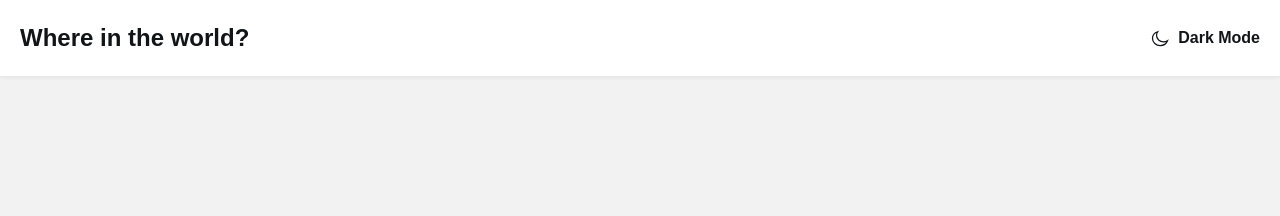
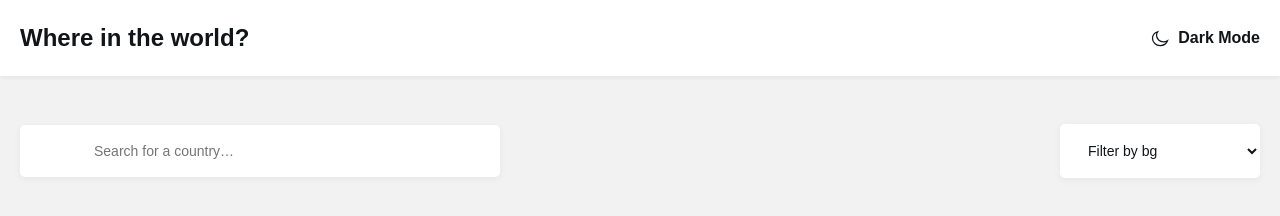
Before and after one commit to Hayotbek-Turgunov/Countries2, a plain HTML site: page index.html in a window 1280 px wide. Drawn offline with Linux system fonts and the light colour scheme; a web font is replaced by a local one.

Commit message:
Add filters section

```diff
--- a/css/styles.css
+++ b/css/styles.css
@@ -106,6 +106,8 @@ a{
 /* MAIN-CONTENT */
 .main-content{
   flex-grow:1;
+  padding-top: 48px;
+  padding-bottom: 48px;
 }
 
 /* SITE-HEADER */
@@ -162,3 +164,28 @@ a{
   line-height: 22px;
   font-weight: 600;
 }
+
+/* FILTERS */
+.filters {
+ display: flex;
+ align-items: center;
+ justify-content: space-between;
+}
+.filters-search-input {
+  min-width:480px;
+  padding: 18px 74px;
+  border:none;
+  border-radius: 5px;
+  background-color: var(--element-bg);
+  color: var(--text-color);
+  box-shadow: 0px 2px 9px 0px rgba(0, 0, 0, 0.05);
+}
+.filters-region-select {
+  min-width: 200px;
+  padding: 18px 24px;
+  border: 0;
+  border-radius: 5px;
+  box-shadow: 0px 2px 9px 0px rgba(0, 0, 0, 0.05);
+  background-color: var(--element-bg);
+  color: var(--text-color);
+}
--- a/index.html
+++ b/index.html
@@ -24,6 +24,24 @@
     </div>
    </header>
 
+   <!-- MAIN-CONTENT -->
+    <main class="main-content">
+      <div class="container">
+        <form class="filters" action="https://echo.htmlacademy.ru" method="get">
+          <input class="filters-search-input" type="search" name="search" placeholder="Search for a country…" aria-label="Country name" required>
+
+          <select class="filters-region-select"  name="region" id="" aria-label="Regions">
+            <option selected disabled>Filter by bg</option>
+            <option>Afrika</option>
+            <option>America</option>
+            <option>Asia</option>
+            <option>Yevropa</option>
+            <option>Oceaniya</option>
+          </select>
+        </form>
+      </div>
+    </main>
+
   <script src="./js/main.js"></script>
 </body>
 </html>
```
